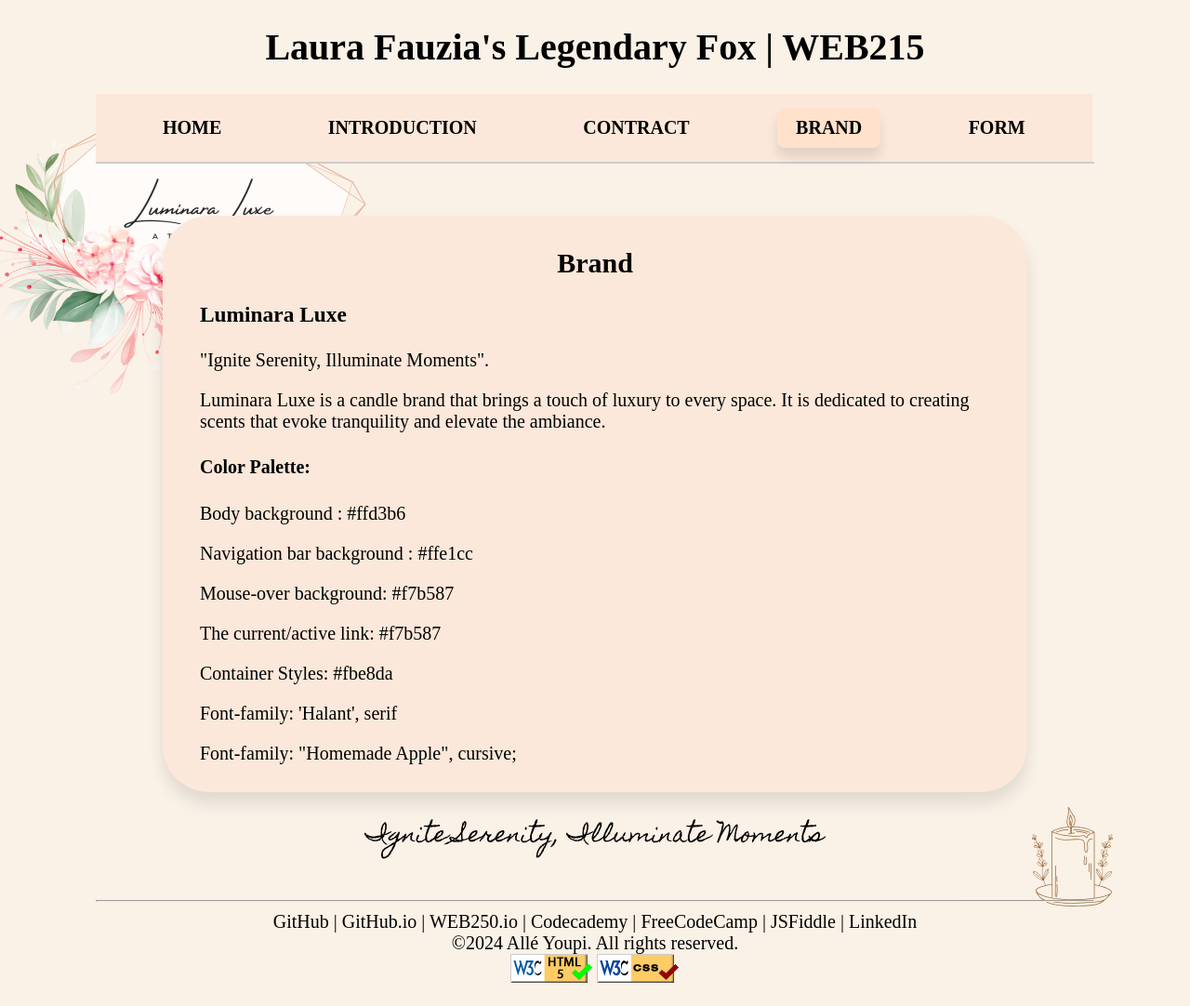
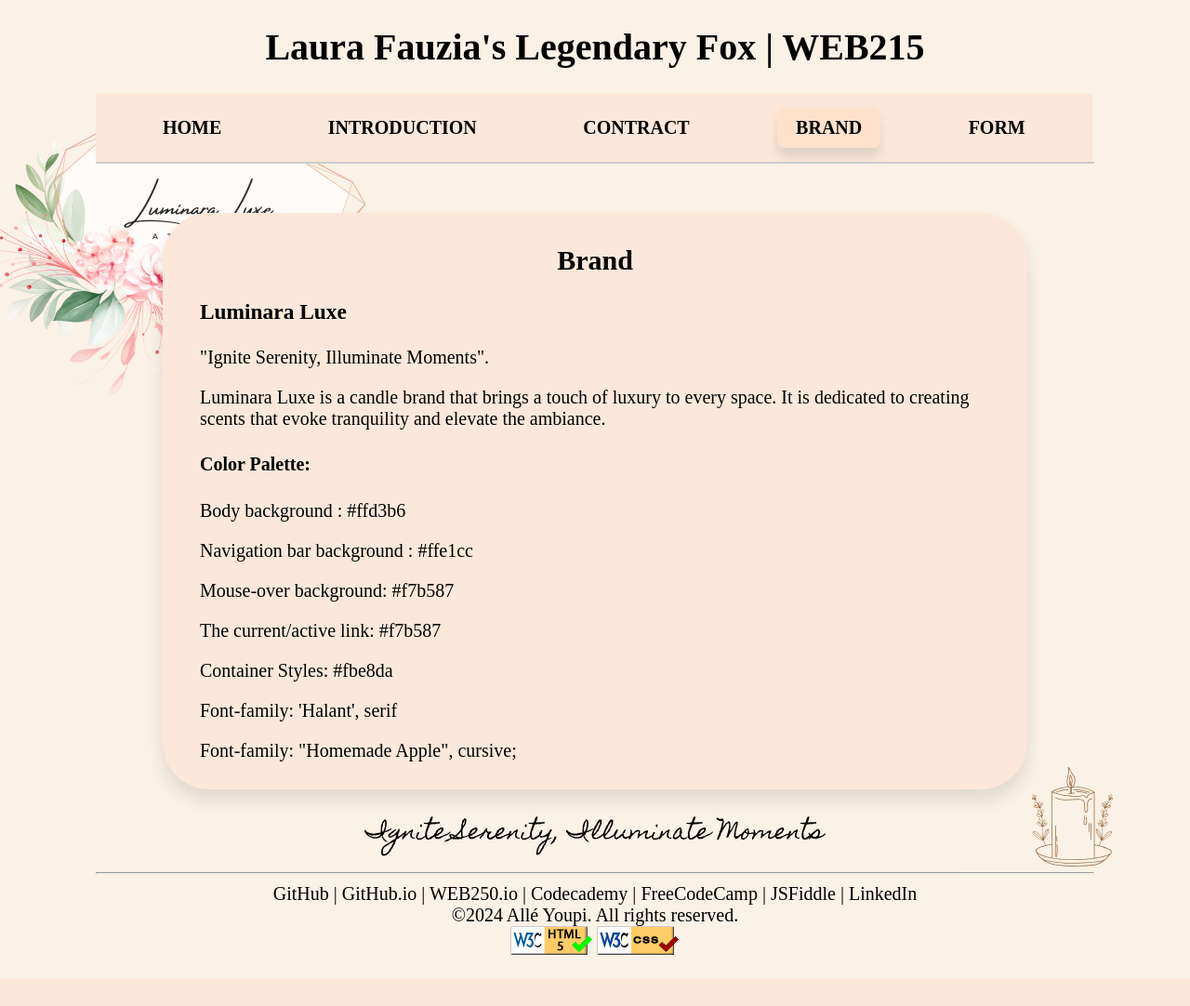
Before and after one commit to Lfauzia/web215, a PHP site: page /brand.html in a window 1280 px wide. Shown: the whole page at 93% size. After the commit the page ends 1052 px from the top, so only its background shows below. Run offline with PHP 8.4, Linux system fonts and the light colour scheme; some web fonts are replaced.

Commit message:
Update default.css

```diff
--- a/styles/default.css
+++ b/styles/default.css
@@ -63,7 +63,7 @@ a {
 main {
   background-color: #fbe8da;
   max-width: 850px;
-  margin: 10px auto;
+  margin: 7px auto;
   padding: 10px 40px;
   border-radius: 50px;
   box-shadow: 0 12px 18px #0000001A;
@@ -97,14 +97,6 @@ main a[href="https://lfauzia.github.io/web215/introduction.html"] {
   text-decoration: underline;
 }
 
-footer {
-  padding: 20px 0px; /* Equal padding on the left and right sides */
-  overflow: auto;
-  margin-left: auto;
-  margin-right: auto;
-  max-width: 85%;
-  }
-
 .logo {
   position: absolute;
   top: 0;
@@ -115,7 +107,7 @@ footer {
 
 .logo7 {
   position:absolute;
-  margin-top: -130px;
+  margin-top: -170px;
   display: block;
   right: 0;
   z-index: -1;
@@ -159,6 +151,13 @@ input[type="submit"] {
   font-size: 16px;
 }
 
+footer {
+  padding: 20px 0px; /* Equal padding on the left and right sides */
+  overflow: auto;
+  margin-left: auto;
+  margin-right: auto;
+  max-width: 85%;
+  }
 
 .footer-content {
   margin-top: -10px; /* Adjust this value as needed */
@@ -168,3 +167,7 @@ input[type="submit"] {
 .footer-content p {
   margin: 0 0; /* Adjust this value as needed */
 }
+
+.footer-content hr {
+  margin-top: -17px; /* Adjust this value as needed */
+}
```
